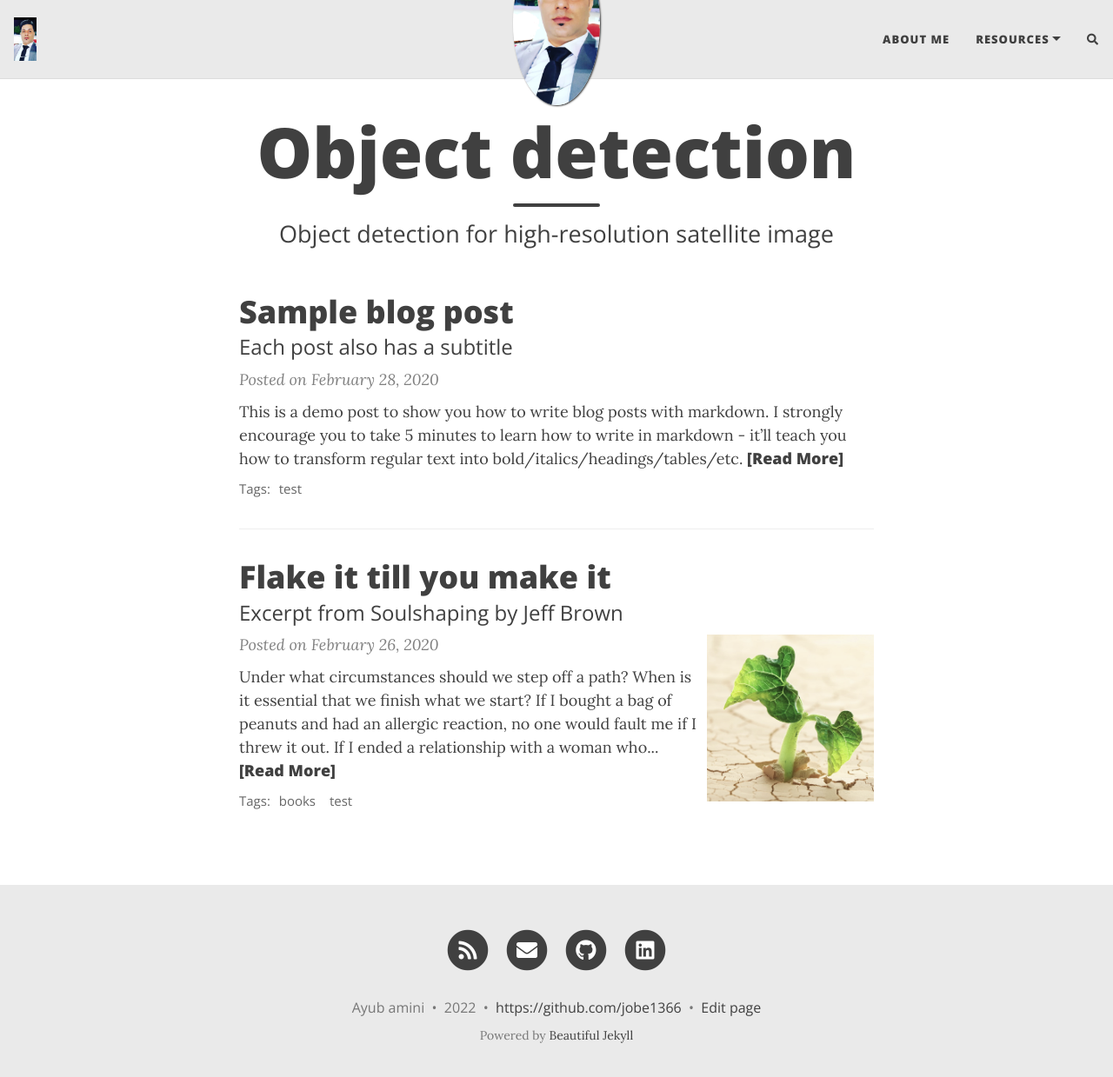
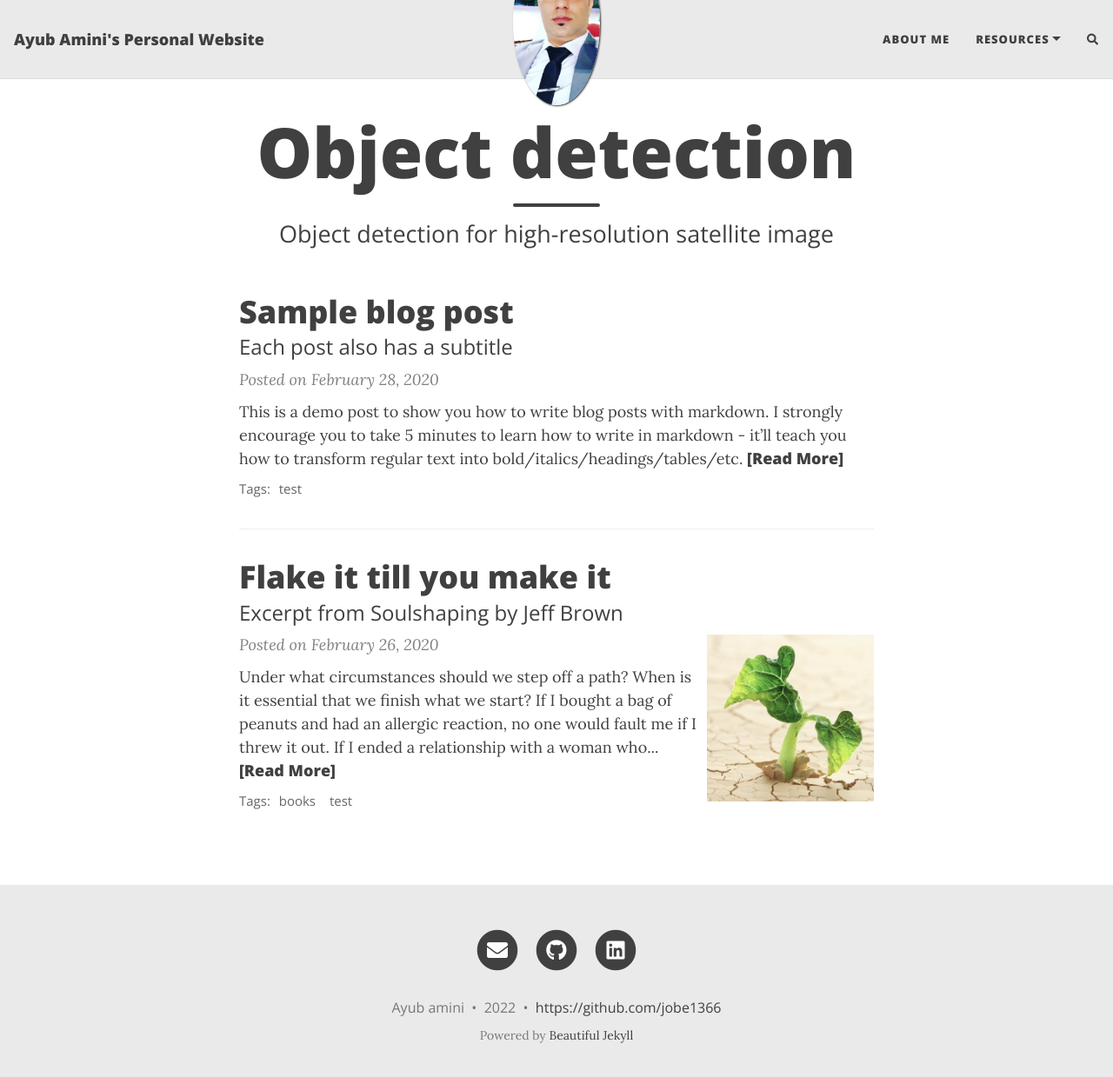
Before and after one commit to jobe1366/AYUB_AMINI.github.io, a Jekyll site: the page built from index.html, in a window 1280 px wide and 1252 px high. Shown: the top 1239 px of the window at 87% size. Built offline with Jekyll 4.4.1, drawn with Linux system fonts in a browser that asks for light colours; nearby versions of some CDN libraries; the list of posts is cut into pages by our own code; comment, search, counter and statistics services are not loaded; some of the changed lines change nothing that is shown.

Commit message:
Update _config.yml

```diff
--- a/_config.yml
+++ b/_config.yml
@@ -35,10 +35,6 @@ navbar-links:
 # Remove this parameter if you don't want an image in the navbar
 avatar: "/assets/img/4.PNG"
 
-# If you want to have an image logo in the top-left corner instead of the title text,
-# then specify the following parameter
-title-img: "/assets/img/4.PNG"
-
 # By default, the image is cut into a circle. You can disable this behaviour by setting 'round-avatar: false'
 round-avatar: true
 
@@ -55,7 +51,7 @@ round-avatar: true
 # Uncomment the links you want to show and add your information to each one.
 social-network-links:
   email: "a.amini5404@gmail.com"
-  rss: true  # remove this line if you don't want to show an RSS link at the bottom
+#  rss: true  # remove this line if you don't want to show an RSS link at the bottom
   #facebook: deanattali
   github: jobe1366
   #twitter: daattali
@@ -114,7 +110,7 @@ feed_show_tags: true
 post_search: true
 
 # Add a button in the footer to edit the current page. Only works if your website is hosted on GitHub
-edit_page_button: true
+edit_page_button: false
 
 # Allow sub-menu items (second-level navigation menu items) to be longer than the top-level menu
 # If this setting is off, then long sub-menu words might get cut off
@@ -252,7 +248,7 @@ date_format: "%B %-d, %Y"
 #################################################################################
 
 # Output options (more information on Jekyll's site)
-timezone: "America/Toronto"
+timezone: "Iran/tehran"
 markdown: kramdown
 highlighter: rouge
 permalink: /:year-:month-:day-:title/
```
